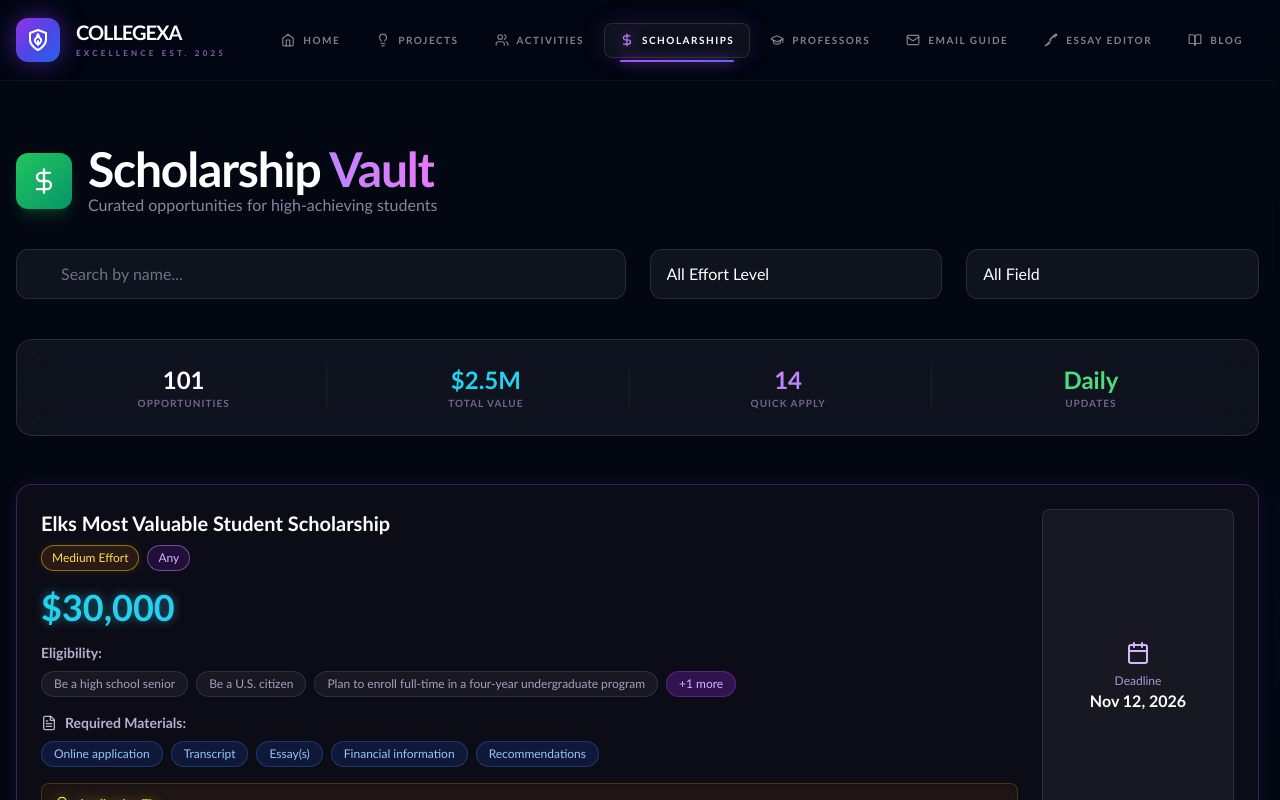
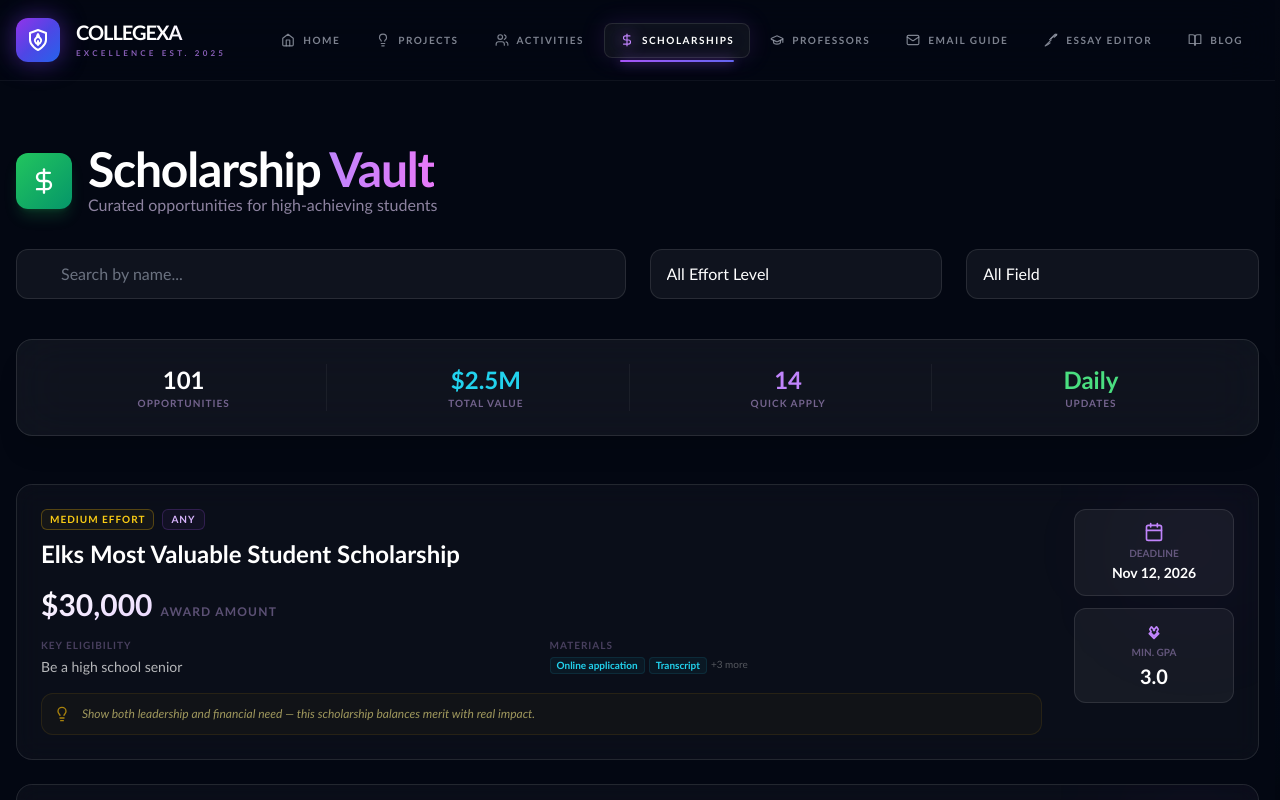
Before and after one commit to collegexaresources-dot/collegexa, a React (Vite) app in the folder copy-of-collegexa/: page / in a window 1280 px wide. Both pictures are taken after a click on the button "Find Funding". Shown: the top 800 px of the page. Built offline with nearby package versions, Linux system fonts and the light colour scheme; some icons are missing.

Commit message:
Update ScholarshipCard.tsx

```diff
--- a/copy-of-collegexa/components/ScholarshipCard.tsx
+++ b/copy-of-collegexa/components/ScholarshipCard.tsx
@@ -1,5 +1,4 @@
-
-import React from 'react';
+import React, { memo } from 'react';
 import { DeadlineIcon } from './icons/DeadlineIcon';
 import { GpaIcon } from './icons/GpaIcon';
 import { MaterialsIcon } from './icons/MaterialsIcon';
@@ -10,103 +9,74 @@ interface ScholarshipCardProps extends Scholarship {
   onViewMore: (scholarship: Scholarship) => void;
 }
 
-const effortColors = {
-  'Quick Apply': 'border-green-400/50 text-green-300 bg-green-900/30 shadow-[0_0_10px_rgba(74,222,128,0.1)]',
-  'Medium Effort': 'border-yellow-400/50 text-yellow-300 bg-yellow-900/30 shadow-[0_0_10px_rgba(250,204,21,0.1)]',
-  'In-Depth Portfolio': 'border-red-400/50 text-red-300 bg-red-900/30 shadow-[0_0_10px_rgba(248,113,113,0.1)]',
-};
-
-const fieldColors = {
-  Any: 'border-purple-400/50 text-purple-300 bg-purple-900/30',
-  STEM: 'border-blue-400/50 text-blue-300 bg-blue-900/30',
-  Humanities: 'border-pink-400/50 text-pink-300 bg-pink-900/30',
-  Arts: 'border-orange-400/50 text-orange-300 bg-orange-900/30',
-  Business: 'border-indigo-400/50 text-indigo-300 bg-indigo-900/30',
+const EFFORT_THEMES = {
+  'Quick Apply': 'border-green-500/30 text-green-400 bg-green-500/5',
+  'Medium Effort': 'border-yellow-500/30 text-yellow-400 bg-yellow-500/5',
+  'In-Depth Portfolio': 'border-red-500/30 text-red-400 bg-red-500/5',
 };
 
 const ScholarshipCard: React.FC<ScholarshipCardProps> = (props) => {
-  const { onViewMore, ...scholarshipData } = props;
-  const isDeadlinePassed = new Date(props.deadline) < new Date();
-
-  const displayedEligibility = props.eligibility.slice(0, 3);
-  const remainingEligibilityCount = props.eligibility.length - displayedEligibility.length;
+  const { onViewMore, ...data } = props;
+  const isExpired = new Date(props.deadline) < new Date();
 
   return (
     <div
-      onClick={() => onViewMore(scholarshipData as Scholarship)}
-      className="block relative bg-[#13111C]/60 backdrop-blur-md border border-purple-500/30 rounded-2xl p-6 transition-[transform,box-shadow,border-color] duration-300 hover:-translate-y-2 hover:border-purple-400/60 shadow-[0_0_15px_rgba(139,92,246,0.1)] hover:shadow-[0_0_30px_rgba(139,92,246,0.3)] focus:outline-none focus:ring-2 focus:ring-purple-500 cursor-pointer"
+      onClick={() => onViewMore(data as Scholarship)}
+      className="group relative bg-white/[0.03] backdrop-blur-md border border-white/10 rounded-2xl p-6 transition-all duration-300 hover:bg-white/[0.06] hover:border-purple-500/40 cursor-pointer overflow-hidden"
     >
-      <div className="flex flex-col md:flex-row gap-6">
-        {/* Left Side */}
-        <div className="flex-grow">
-          <h3 className="text-xl font-bold text-white mb-2 group-hover:text-purple-300 transition-colors">{props.title}</h3>
-          <div className="flex flex-wrap items-center gap-2 mb-4">
-            <span className={`text-xs font-medium px-2.5 py-1 rounded-full border ${effortColors[props.effort]}`}>
-              {props.effort}
-            </span>
-            <span className={`text-xs font-medium px-2.5 py-1 rounded-full border ${fieldColors[props.field] || 'border-gray-400 text-gray-300 bg-gray-900/50'}`}>
-              {props.field}
-            </span>
+      <div className="absolute top-0 right-0 w-32 h-32 bg-purple-600/5 blur-[60px] rounded-full pointer-events-none group-hover:bg-purple-600/10 transition-colors"></div>
+
+      <div className="flex flex-col md:flex-row gap-8 items-start relative z-10">
+        <div className="flex-grow space-y-4">
+          <div>
+            <div className="flex flex-wrap items-center gap-2 mb-2">
+              <span className={`text-[10px] font-black uppercase tracking-widest px-2 py-0.5 rounded-md border ${EFFORT_THEMES[props.effort as keyof typeof EFFORT_THEMES] || 'border-white/20 text-white/60 bg-white/5'}`}>
+                {props.effort}
+              </span>
+              <span className="text-[10px] font-black uppercase tracking-widest px-2 py-0.5 rounded-md border border-purple-500/20 text-purple-300 bg-purple-500/5">
+                {props.field}
+              </span>
+            </div>
+            <h3 className="text-xl md:text-2xl font-black text-white leading-tight group-hover:text-purple-300 transition-colors">{props.title}</h3>
           </div>
 
-          <p className="text-4xl font-bold bg-gradient-to-r from-cyan-400 to-blue-400 bg-clip-text text-transparent mb-4 drop-shadow-[0_0_5px_rgba(34,211,238,0.5)]">
-            ${props.amount.toLocaleString()}
-          </p>
+          <div className="flex items-baseline gap-2">
+            <span className="text-3xl font-black bg-gradient-to-br from-white to-purple-200 bg-clip-text text-transparent">${props.amount.toLocaleString()}</span>
+            <span className="text-xs font-bold text-purple-300/40 uppercase tracking-widest">Award Amount</span>
+          </div>
 
-          <div className="mb-4">
-            <p className="text-sm font-semibold text-purple-200/80 mb-2">Eligibility:</p>
-            <div className="flex flex-wrap gap-2 items-center">
-              {displayedEligibility.map((item, i) => (
-                <span key={i} className="text-xs px-3 py-1 bg-white/5 border border-white/10 rounded-full text-purple-200/70">{item}</span>
-              ))}
-              {remainingEligibilityCount > 0 && (
-                <button
-                  onClick={(e) => {
-                    e.stopPropagation();
-                    onViewMore(scholarshipData as Scholarship);
-                  }}
-                  className="text-xs font-medium px-3 py-1 bg-purple-900/50 border border-purple-500/30 rounded-full text-purple-300 hover:bg-purple-900/80 transition-colors focus:outline-none focus:ring-2 focus:ring-purple-500 z-10"
-                >
-                  +{remainingEligibilityCount} more
-                </button>
-              )}
+          <div className="grid grid-cols-1 sm:grid-cols-2 gap-4">
+            <div>
+              <p className="text-[10px] font-bold text-purple-300/30 uppercase tracking-widest mb-1">Key Eligibility</p>
+              <p className="text-sm text-white/70 line-clamp-1">{props.eligibility[0]}</p>
+            </div>
+            <div>
+              <p className="text-[10px] font-bold text-purple-300/30 uppercase tracking-widest mb-1">Materials</p>
+              <div className="flex flex-wrap gap-1">
+                {props.materials.slice(0, 2).map((m, i) => (
+                    <span key={i} className="text-[10px] font-bold text-cyan-400 bg-cyan-400/5 border border-cyan-400/10 px-1.5 rounded">{m}</span>
+                ))}
+                {props.materials.length > 2 && <span className="text-[10px] text-white/30">+{props.materials.length - 2} more</span>}
+              </div>
             </div>
           </div>
 
-          <div className="mb-4">
-              <p className="flex items-center gap-2 text-sm font-semibold text-purple-200/80 mb-2">
-                  <MaterialsIcon className="w-4 h-4" />
-                  Required Materials:
-              </p>
-              <div className="flex flex-wrap gap-2">
-                  {props.materials.map((item, i) => (
-                  <span key={i} className="text-xs px-3 py-1 bg-blue-900/30 border border-blue-500/30 rounded-full text-blue-300">{item}</span>
-                  ))}
-              </div>
+          <div className="flex items-center gap-3 p-3 bg-yellow-500/[0.03] border border-yellow-500/10 rounded-xl group-hover:bg-yellow-500/[0.06] transition-colors">
+            <InsiderTipIcon className="w-4 h-4 text-yellow-500/70 flex-shrink-0" />
+            <p className="text-xs text-yellow-200/60 font-medium italic line-clamp-1">{props.applicationTip}</p>
           </div>
-
-          <div className="bg-yellow-900/20 border border-yellow-500/20 rounded-lg p-3 text-xs shadow-inner shadow-black/20">
-              <div className="flex items-center gap-2 font-semibold text-yellow-300 mb-1 drop-shadow-[0_0_5px_rgba(250,204,21,0.5)]">
-                  <InsiderTipIcon className="w-4 h-4"/>
-                  Application Tip
-              </div>
-              <p className="text-yellow-200/70">{props.applicationTip}</p>
-          </div>
-
         </div>
 
-        {/* Right Side */}
-        <div className="flex-shrink-0 w-full md:w-48 space-y-4">
-          <div className="bg-white/5 border border-white/10 rounded-lg p-4 text-center h-full flex flex-col justify-center shadow-inner shadow-black/10">
-              <DeadlineIcon className="w-6 h-6 mx-auto text-purple-300 mb-2"/>
-              <p className="text-xs text-purple-300/80">Deadline</p>
-              <p className="text-base font-bold text-white">{props.deadline}</p>
-              {isDeadlinePassed && <p className="text-xs text-red-400 mt-1">Deadline passed</p>}
+        <div className="flex-shrink-0 w-full md:w-40 grid grid-cols-2 md:grid-cols-1 gap-3">
+          <div className="bg-white/5 border border-white/10 rounded-xl p-3 text-center group-hover:border-purple-500/20 transition-all">
+            <DeadlineIcon className="w-5 h-5 mx-auto text-purple-400 mb-1" />
+            <p className="text-[10px] font-bold text-purple-300/40 uppercase mb-0.5">Deadline</p>
+            <p className={`text-sm font-black ${isExpired ? 'text-red-400' : 'text-white'}`}>{props.deadline}</p>
           </div>
-          <div className="bg-white/5 border border-white/10 rounded-lg p-4 text-center h-full flex flex-col justify-center shadow-inner shadow-black/10">
-              <GpaIcon className="w-6 h-6 mx-auto text-purple-300 mb-2"/>
-              <p className="text-xs text-purple-300/80">Min. GPA</p>
-              <p className="text-2xl font-bold bg-gradient-to-r from-purple-400 to-fuchsia-400 bg-clip-text text-transparent">{props.minGPA.toFixed(1)}</p>
+          <div className="bg-white/5 border border-white/10 rounded-xl p-3 text-center group-hover:border-purple-500/20 transition-all">
+            <GpaIcon className="w-5 h-5 mx-auto text-purple-400 mb-1" />
+            <p className="text-[10px] font-bold text-purple-300/40 uppercase mb-0.5">Min. GPA</p>
+            <p className="text-xl font-black text-white">{props.minGPA.toFixed(1)}</p>
           </div>
         </div>
       </div>
@@ -114,4 +84,4 @@ const ScholarshipCard: React.FC<ScholarshipCardProps> = (props) => {
   );
 };
 
-export default ScholarshipCard;
+export default memo(ScholarshipCard);
```
